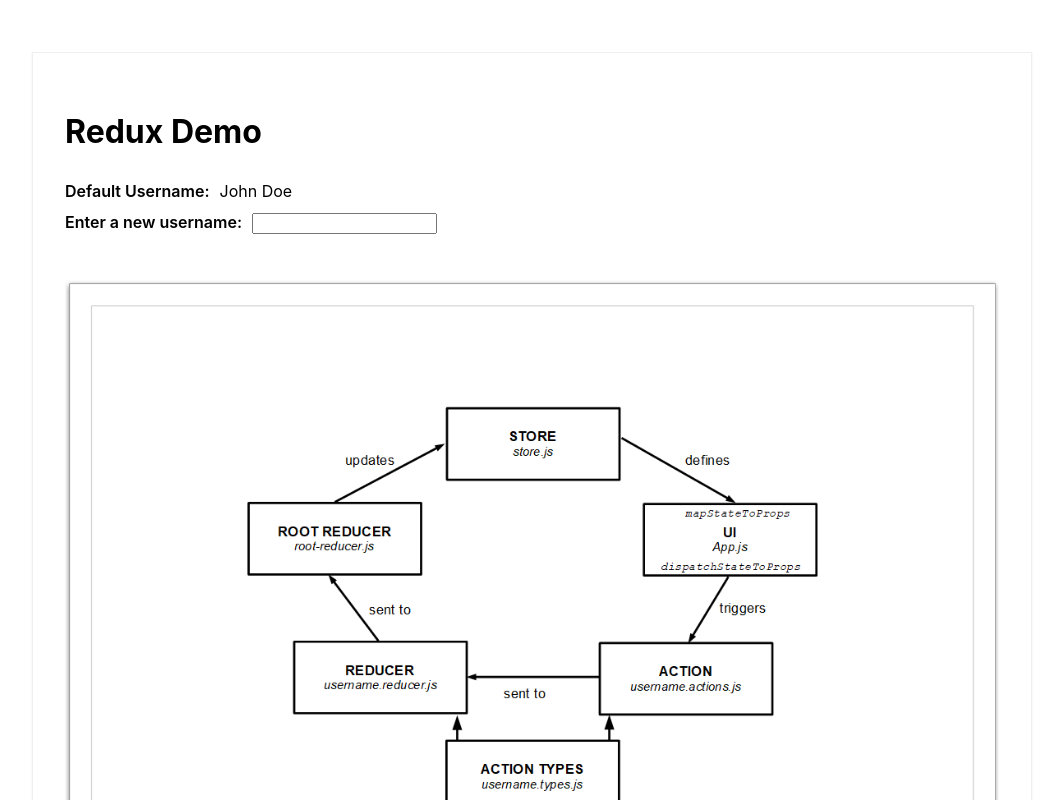
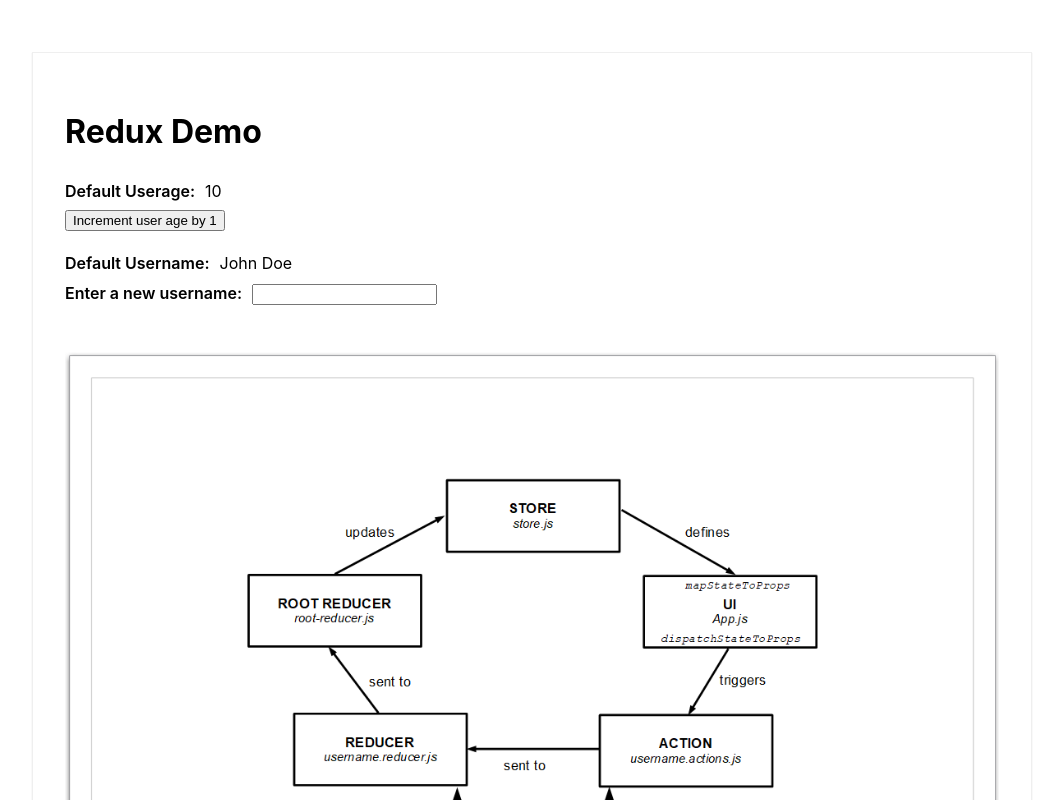
Before and after one commit to chrisnajman/react-redux-demo, a React (Create React App) app: page / in a window 1280 px wide. Shown: the top 800 px of the page, without its empty margins (108-1171 px from the left). Built offline with nearby package versions, Linux system fonts and the light colour scheme.

Commit message:
Added more notes and a buttonClick incrementer

```diff
--- a/src/App.css
+++ b/src/App.css
@@ -32,3 +32,8 @@
 }
 
 .diagram { margin:40px auto; }
+
+button {
+    align-self: flex-start;
+    margin-bottom:20px;
+}
--- a/src/App.js
+++ b/src/App.js
@@ -4,12 +4,15 @@
 
 // Redux
 import { connect } from 'react-redux'
-import { setUserName} from './redux/username/username.actions'
+import { setUserName, setUserAge} from './redux/username/username.actions'
 
 class App extends Component {
 
   setUserName = (event) => {
     this.props.setUserName(event.target.value)
+  }
+  setUserAge = () => {
+    this.props.setUserAge(this.props.userage + 1)
   }
   render() {
     return (
@@ -18,6 +21,12 @@
         <div className="app-wrap">
 
           <h1>Redux Demo</h1>
+
+          <div>
+            <span>Default Userage:</span>
+            {this.props.userage}
+          </div>
+          <button onClick={this.setUserAge}>Increment user age by 1</button>
 
           <div>
             <span>Default Username:</span>
@@ -42,13 +51,27 @@
 }
 
 // mapStateToProps: gets props passed from root-reducers.js > store.js (via connect)
+/*
+  Note:
+  - username: and userage: keys are ARBITRARY names - they could be anything.
+  -- These keys are then used as props within this (App.js) document.
+  - currentUserName comes from root-reducer.js
+  - .username and .userage come from INITIAL_STATE of username.reducer.js
+*/
 const mapStateToProps = state => ({
-  username: state.currentUserName.username
+  username: state.currentUserName.username,
+  userage: state.currentUserName.userage
 })
 
 // mapDispatchToProps: Send changed props via username.actions.js to username.reducer.js > root-reducers.js > store.js (via connect)
+/*
+  Note:
+  - setUserName: and setUserAge: are imported from username.actions.js
+  - updatedUserName and updatedUserAge values are ARBITRARY names - they could be anything.
+*/
 const mapDispatchToProps = dispatch => ({
-  setUserName: updatedUserName => dispatch(setUserName(updatedUserName))
+  setUserName: updatedUserName => dispatch(setUserName(updatedUserName)),
+  setUserAge: updatedUserAge => dispatch(setUserAge(updatedUserAge))
 })
 
 export default connect(mapStateToProps, mapDispatchToProps)(App)
--- a/src/redux/username/username.actions.js
+++ b/src/redux/username/username.actions.js
@@ -4,3 +4,9 @@
     type: UserActionTypes.SET_USERNAME,
     payload: updatedUserName
 })
+
+
+export const setUserAge = updatedUserAge => ({
+    type: UserActionTypes.SET_USERAGE,
+    payload: updatedUserAge
+})
--- a/src/redux/username/username.reducer.js
+++ b/src/redux/username/username.reducer.js
@@ -1,6 +1,7 @@
 import { UserActionTypes } from './username.types'
 const INITIAL_STATE = {
-    username: 'John Doe'
+    username: 'John Doe',
+    userage: 10
 }
 
 const usernameReducer = (state = INITIAL_STATE, action) => {
@@ -11,6 +12,11 @@
                 ...state,
                 username: action.payload
             }
+        case UserActionTypes.SET_USERAGE:
+            return {
+                ...state,
+                userage: action.payload
+            }
         default:
             return state
     }
--- a/src/redux/username/username.types.js
+++ b/src/redux/username/username.types.js
@@ -1,3 +1,4 @@
 export const UserActionTypes = {
-    SET_USERNAME : 'SET_USERNAME'
+    SET_USERNAME : 'SET_USERNAME',
+    SET_USERAGE: 'SET_USERAGE'
 }
```
